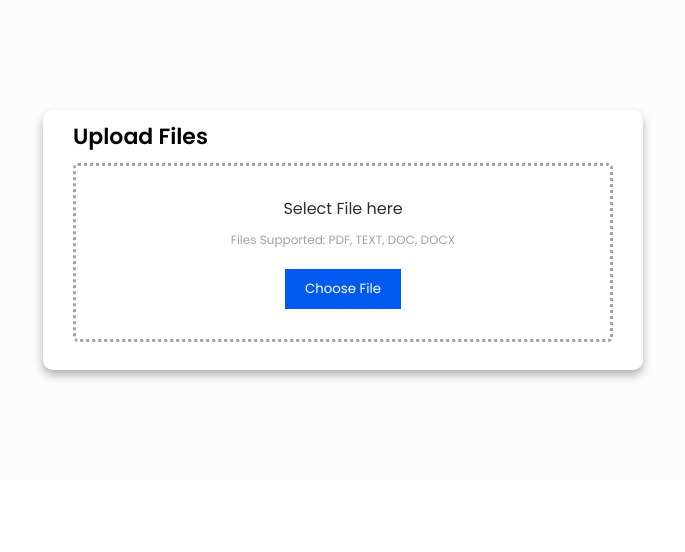
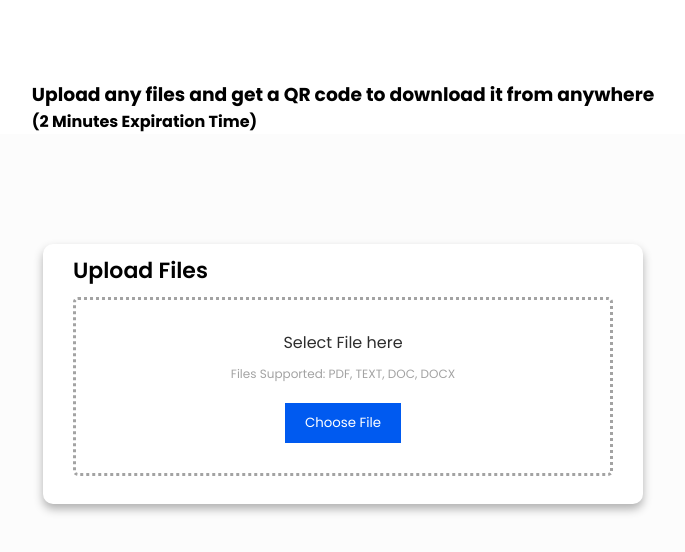
Before and after one commit to yaojiejia/qr, a website: page client/index.html in a window 1280 px wide. Shown: the whole page, without its empty margins (297-982 px from the left). Drawn offline with Linux system fonts and the light colour scheme.

Commit message:
edited description

```diff
--- a/client/index.html
+++ b/client/index.html
@@ -7,6 +7,10 @@
   <link rel="stylesheet" href="styles.css">
 </head>
 <body>
+  <div class="title">
+    <h3>Upload any files and get a QR code to download it from anywhere</h3>
+    <h4>(2 Minutes Expiration Time)</h4>
+  </div>
   <div class="container">
     <div class="card">
       <h3>Upload Files</h3>
@@ -21,6 +25,7 @@
       <div id="qrCode"></div>
     </div>
   </div>
+
   <script src="script.js"></script>
   <!-- Google tag (gtag.js) -->
   <script async src="https://www.googletagmanager.com/gtag/js?id=G-8CXH4RKT6V"></script>
--- a/client/styles.css
+++ b/client/styles.css
@@ -7,12 +7,18 @@
   box-sizing: border-box;
   font-family: "Poppins", sans-serif;
 }
+.title{
+  max-width: fit-content;
+  margin-left: auto;
+  margin-right: auto;
+  margin-top: 10vh;
+}
 #qrCode{
 
     max-width: fit-content;
     margin-left: auto;
     margin-right: auto;
-    margin-top: 15vh;
+    margin-top: 10vh;
 
 }
 .container {
```
